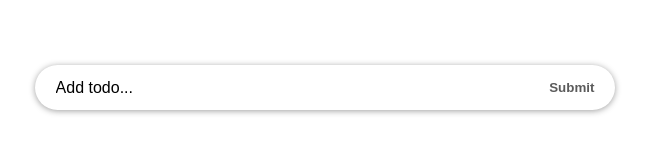
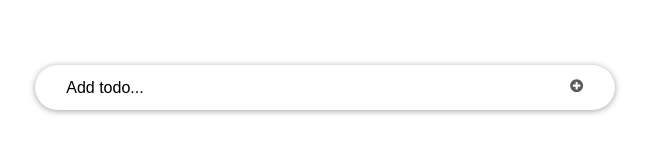
Before and after one commit to AdnanOlarmmi/React-to-do-list, a React (Create React App) app: page / in a window 1280 px wide. Shown: the part 231-384 px from the top of the page, without its empty margins (315-964 px from the left). Built offline with nearby package versions, Linux system fonts and the light colour scheme.

Commit message:
Add appropriate SVGs

```diff
--- a/package.json
+++ b/package.json
@@ -9,6 +9,7 @@
     "big.js": "^6.2.1",
     "react": "^18.2.0",
     "react-dom": "^18.2.0",
+    "react-icons": "^4.6.0",
     "react-scripts": "5.0.1",
     "uuid": "^9.0.0",
     "web-vitals": "^2.1.4"
--- a/src/components/InputTodo.js
+++ b/src/components/InputTodo.js
@@ -1,5 +1,6 @@
 /* eslint-disable */
 import React, { useState } from "react";
+import { FaPlusCircle } from "react-icons/fa"
 
 const InputTodo = props => {
 
@@ -36,7 +37,7 @@
             name="title"
             onChange={onChange}
           />
-          <button className="input-submit">Submit</button>
+          <button className="input-submit"><FaPlusCircle /></button>
         </form>
       )
 }
--- a/src/components/TodoItem.js
+++ b/src/components/TodoItem.js
@@ -1,5 +1,6 @@
 /* eslint-disable */
 import React, { useState, useEffect } from "react"
+import { FaTrash } from "react-icons/fa"
 
 const TodoItem = props => {
 
@@ -35,7 +36,7 @@
         type="checkbox"
         checked={completed}
         onChange={() => props.handleChangeProps(id)}className="checkbox"></input>
-        <button onClick={() =>props.delTodoProps(id)}>Delete</button>
+        <button onClick={() =>props.delTodoProps(id)}><FaTrash /></button>
         <span className={completed?"completed-style":null}>
         {title}
         </span>
```
Also changed, not shown: 1 other file (tests, documents, lock files or other folders).
